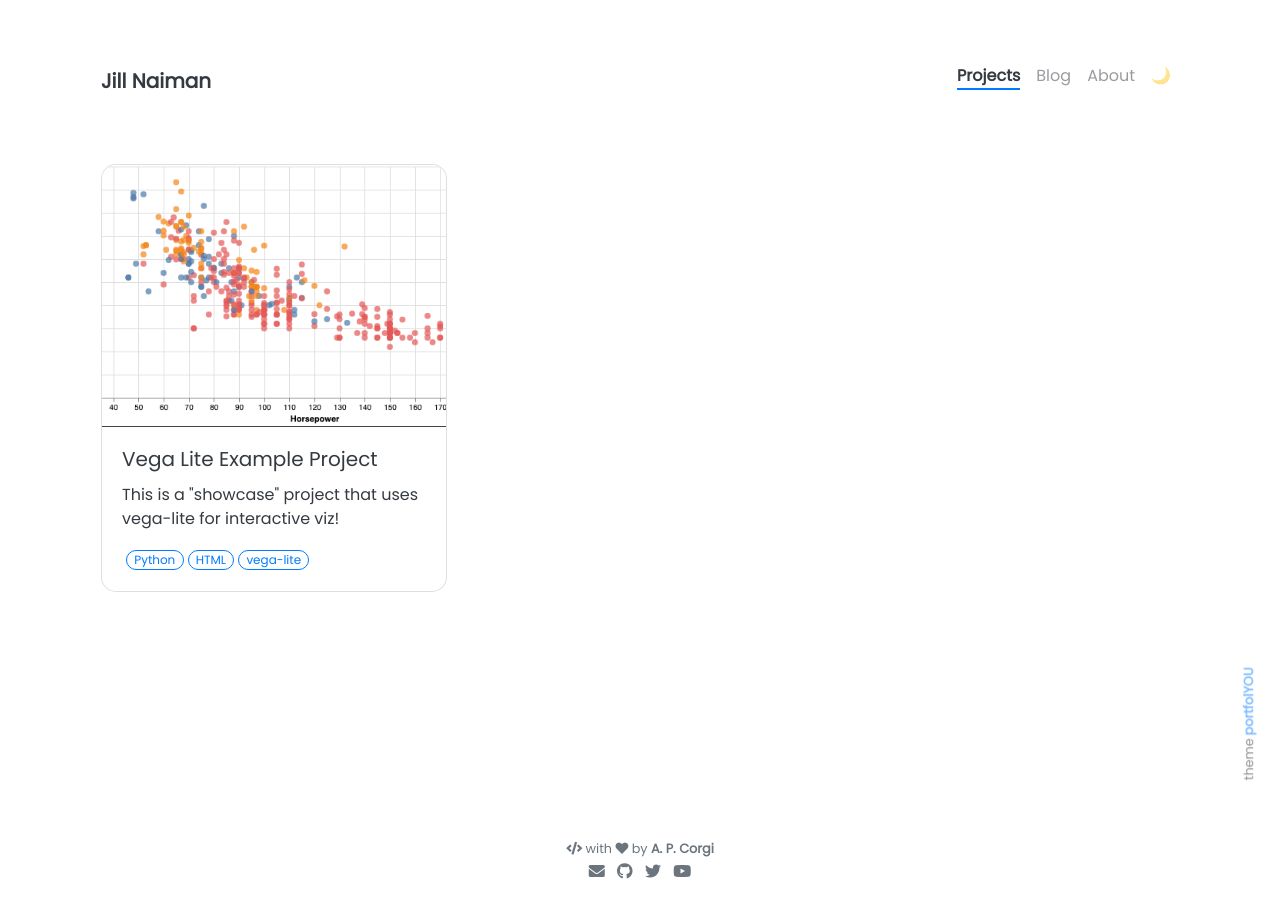
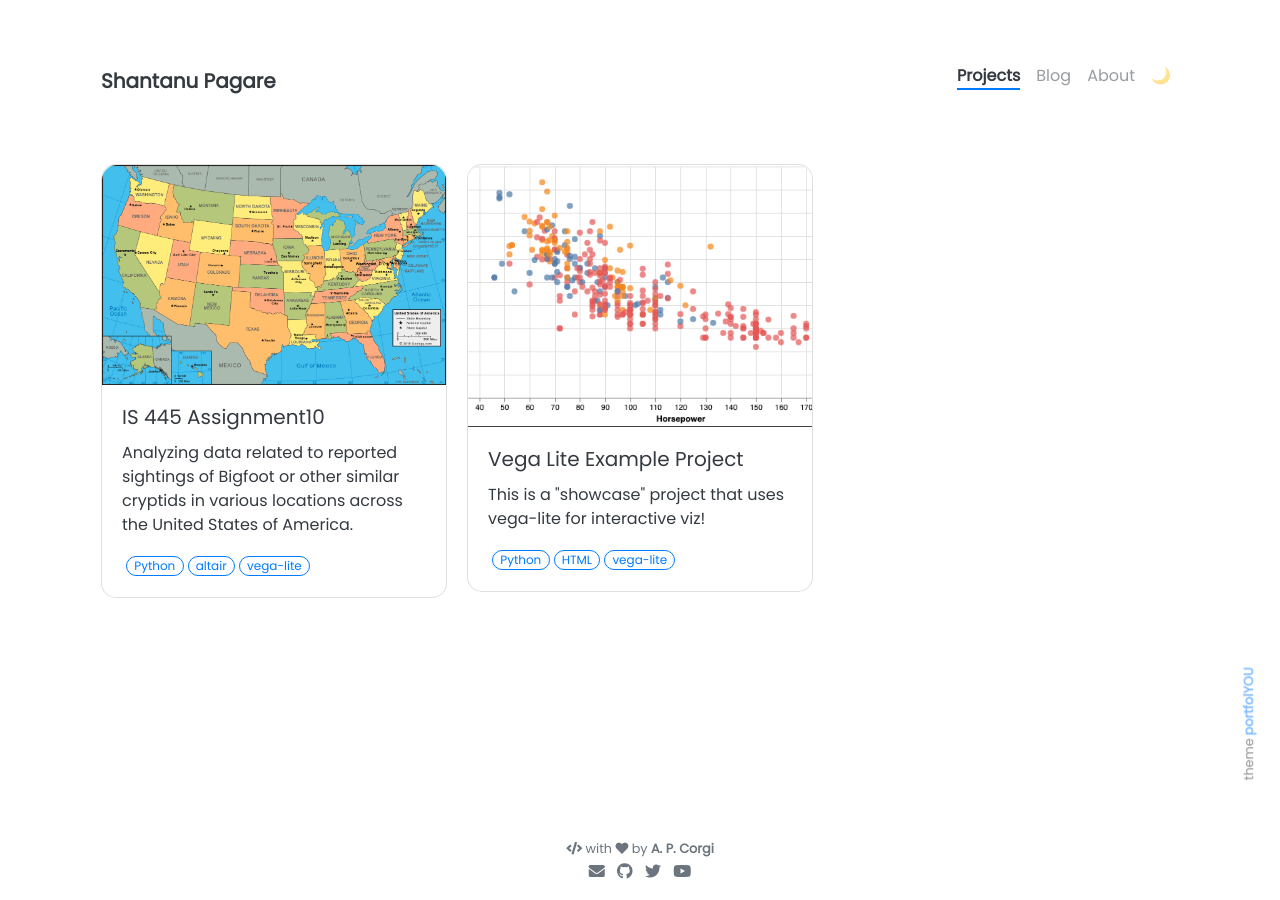
Before and after one commit to Shantanu97brr/Shantanu97brr.github.io, a Jekyll site: the page built from pages/projects.html, in a window 1280 px wide. Built offline with Jekyll 4.4.1, drawn with Linux system fonts in a browser that asks for light colours; nearby versions of some CDN libraries.

Commit message:
committing file for assign 10

````diff
--- a/_config.yml
+++ b/_config.yml
@@ -5,7 +5,7 @@
 # NOTE: it looks like you need to rebuild + repush everytime you update this _config.yml file
 
 ### Site Settings ###
-title               : Jill Naiman
+title               : Shantanu Pagare
 description         : >-
                       I am definitely not a corgi!
 baseurl             : ""   # Change to empty quotes if you are hosting your site at <your-username>.github.io directly,
--- /dev/null
+++ b/_projects/1_Vega_lite_project - Copy.md
@@ -0,0 +1,63 @@
+---
+name: IS 445 Assignment10
+tools: [Python, altair, vega-lite]
+image: assets/pngs/usa_states.png
+description: Analyzing data related to reported sightings of Bigfoot or other similar cryptids in various locations across the United States of America.
+custom_js:
+  - vega.min
+  - vega-lite.min
+  - vega-embed.min
+  - justcharts
+---
+
+
+# Visualization 1 - Number of Sightings Binned by High Temparatures per State
+
+I displayed a heatmap to compare and see what insights can be gained when the temperature is high in the given states and what happens when the frequency is high and low respectively.
+
+Again the highest frequency of sighting and more information was in the state of Washington but surprisingly the average frequency states were California and Ohio in the 200 range and the lowest were in states like Nevada and North Dakota. If I had more time I would have tried to do explore different binning options, more color schemes and most importantly I would have tried it for different Counties but there we so many counties that it was a bit had to display the information correctly on the X-Axis, maybe I would have tried to flip the axis in a vertical manner.
+
+The visualization highlights the feature that the higher the temperature the more incidents might have happened which kind of shows a correlation between the high_temp and states columns around the year. If I had more time I would have tried to add a count of frequency too in the visualization above.
+
+Especially here I used the altair syntax where I kept all the displaying code inside the Chart.dictionary() function/method. I also used .add-selection() function with a brush so that I am able to select the given heatmaps and those selected bars will also change later in the interactive visualization.
+
+The same vega-lite code was chosen from HW9. The specifications/coding and modifications had to be added inside
+```
+alt.Chart.from_dict()
+```
+and comments had to be replaced from '//' to '#'.
+
+<vegachart schema-url="{{ site.baseurl }}/assets/json/state_heat_map.json" style="width: 100%"></vegachart>
+
+
+# Visualization 2: Frequency of Sightings per State
+
+The plot below includes a histogram plot of the Bigfoot sightings/other cyrptic incidents that happened during the course of year, I have used features/columns that I have used for my analysis county, state, high temperatures and what is caused by all the features in the country of USA. I used the height and width by using the javascript coding and set it to 500 as it displayed the plots accurately and in as way that they can be understood easily.
+
+The Frequency is used on the Y-Axis to see how many times the sighting/incidents happened, the scale goes from 0 - 600, and the X-axis has all the state information on them. The highest one is of Washington state and the states like Nevada, Delaware, and North Dakota.
+
+If I had more time I would have seen if these bar charts show some statistical ability like if they are left skewed or right skewed and what more information can be understood as we glance or observe onto the bar/histogram chart. I could have also dwelled in the number of bins and changed it to see what analysis can be done and I would have also tried to play with the color schemes a bit too.
+
+Some other/different altair syntax where I kept all the displaying code inside the Chart.dictionary() function/method. This slight change in the code helped me to display my visualization in a manner of vega-lite, altair, javascript, and deployment on Github.
+
+The same vega-lite code was chosen from HW9. The specifications/coding and modifications had to be added inside
+```
+alt.Chart.from_dict()
+```
+and comments had to be replaced from '//' to '#'.
+
+<vegachart schema-url="{{ site.baseurl }}/assets/json/state_hist.json" style="width: 100%"></vegachart>
+
+# Visualization 3 - Dashboarding & Interactivity
+
+For interactive dashboard purposes also I again used the altair syntax where I kept all the displaying code inside the Chart.dictionary() function/method and this time I used another function called '.transform_filter() with a brush to maintain/display the visualization side by side. Other stuff like height and width were used accordingly to keep the visalization accurately visible.
+
+<vegachart schema-url="{{ site.baseurl }}/assets/json/dashboarding.json" style="width: 100%"></vegachart>
+
+<div class="left">
+{% include elements/button.html link="https://raw.githubusercontent.com/UIUC-iSchool-DataViz/is445_bcubcg_fall2022/main/data/bfro_reports_fall2022.csv" text="The Data" %}
+</div>
+
+<div class="right">
+{% include elements/button.html link="https://github.com/jnaiman/online_cv_public/blob/main/python_notebooks/test_generate_plots.ipynb" text="The Analysis" %}
+</div>
--- /dev/null
+++ b/assets/json/dashboarding.json
@@ -0,0 +1 @@
+{"config": {"view": {"continuousWidth": 400, "continuousHeight": 300}}, "hconcat": [{"data": {"url": "https://raw.githubusercontent.com/UIUC-iSchool-DataViz/is445_bcubcg_fall2022/main/data/bfro_reports_fall2022.csv"}, "mark": "rect", "encoding": {"color": {"aggregate": "count", "title": "Frequency", "type": "quantitative"}, "x": {"field": "state", "type": "ordinal"}, "y": {"bin": {"maxbins": 5}, "field": "temperature_high", "type": "quantitative"}}, "height": 300, "selection": {"selector001": {"type": "interval", "encodings": ["x", "y"]}}, "width": 750}, {"data": {"url": "https://raw.githubusercontent.com/UIUC-iSchool-DataViz/is445_bcubcg_fall2022/main/data/bfro_reports_fall2022.csv"}, "mark": "bar", "encoding": {"x": {"field": "state", "title": "States", "type": "ordinal"}, "y": {"aggregate": "count", "axis": {"title": "Frequency"}, "type": "quantitative"}}, "height": 300, "transform": [{"filter": {"selection": "selector001"}}], "width": 330}], "$schema": "https://vega.github.io/schema/vega-lite/v4.17.0.json"}
--- /dev/null
+++ b/assets/json/state_heat_map.json
@@ -0,0 +1 @@
+{"config": {"view": {"continuousWidth": 400, "continuousHeight": 300}}, "data": {"url": "https://raw.githubusercontent.com/UIUC-iSchool-DataViz/is445_bcubcg_fall2022/main/data/bfro_reports_fall2022.csv"}, "mark": "rect", "encoding": {"color": {"aggregate": "count", "title": "Frequency", "type": "quantitative"}, "x": {"field": "state", "type": "ordinal"}, "y": {"bin": {"maxbins": 5}, "field": "temperature_high", "type": "quantitative"}}, "height": 300, "selection": {"selector001": {"type": "interval", "encodings": ["x", "y"]}}, "width": 750, "$schema": "https://vega.github.io/schema/vega-lite/v4.17.0.json"}
--- /dev/null
+++ b/assets/json/state_hist.json
@@ -0,0 +1 @@
+{"config": {"view": {"continuousWidth": 400, "continuousHeight": 300}}, "data": {"url": "https://raw.githubusercontent.com/UIUC-iSchool-DataViz/is445_bcubcg_fall2022/main/data/bfro_reports_fall2022.csv"}, "mark": "bar", "encoding": {"x": {"field": "state", "title": "States", "type": "ordinal"}, "y": {"aggregate": "count", "axis": {"title": "Frequency"}, "type": "quantitative"}}, "height": 500, "width": 750, "$schema": "https://vega.github.io/schema/vega-lite/v4.17.0.json"}
--- /dev/null
+++ b/assets/jsonheat_map.json
@@ -0,0 +1 @@
+{"config": {"view": {"continuousWidth": 400, "continuousHeight": 300}}, "data": {"url": "https://raw.githubusercontent.com/UIUC-iSchool-DataViz/is445_bcubcg_fall2022/main/data/building_inventory.csv"}, "mark": "rect", "encoding": {"color": {"aggregate": "count", "title": "Count of buildings", "type": "quantitative"}, "x": {"field": "County", "type": "ordinal"}, "y": {"bin": {"maxbins": 5}, "field": "Total Floors", "type": "quantitative"}}, "height": 300, "selection": {"selector001": {"type": "interval", "encodings": ["x", "y"]}}, "width": 550, "$schema": "https://vega.github.io/schema/vega-lite/v4.17.0.json"}
````
Also changed, not shown: assets/pngs/usa_states.png (added), 9 other files.
